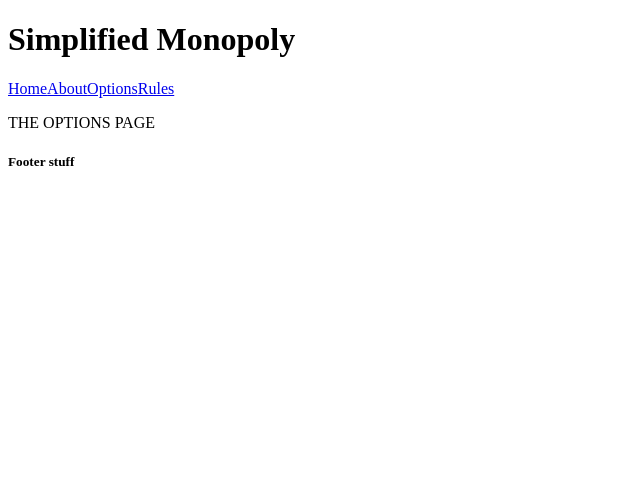
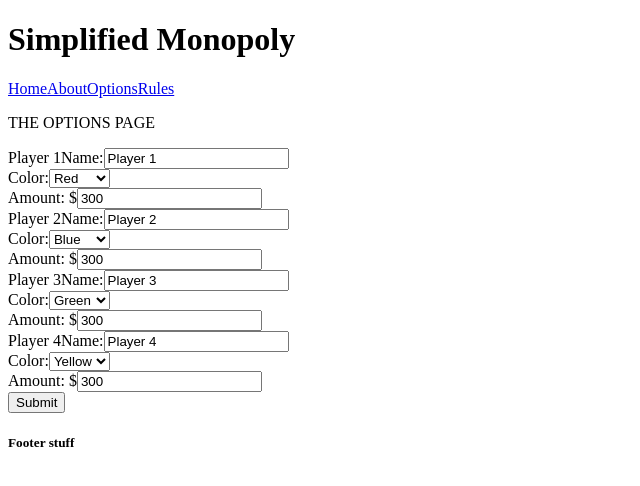
Before and after one commit to CodyRR/Unit-1-Monopoly, a React (Vite) app in the folder Simplified-Monopoly/: page /options in a window 1280 px wide. Shown: the top 486 px of the page, without its empty margins (0-640 px from the left). Built offline with nearby package versions, Linux system fonts and the light colour scheme.

Commit message:
Starting work on the Options page

```diff
--- /dev/null
+++ b/Simplified-Monopoly/src/common/PlayerColorOption.jsx
@@ -0,0 +1,20 @@
+
+const PlayerColorOption = ({id, defaultElement, handleChange}) => {
+
+
+    return (
+        <div>
+            <label>
+                Color:
+            </label>
+            <select name={id} id={id} defaultValue={defaultElement} onChange={handleChange}>
+                <option value="red">Red</option>
+                <option value="blue">Blue</option>
+                <option value="green">Green</option>
+                <option value="yellow">Yellow</option>
+            </select>
+        </div>
+    )
+}
+
+export default PlayerColorOption
--- a/Simplified-Monopoly/src/data/defaultPlayerData.js
+++ b/Simplified-Monopoly/src/data/defaultPlayerData.js
@@ -1,6 +1,5 @@
 
 export const defaultPlayerData = [
-
     [1, "Player 1", "red", 300],
     [2, "Player 2", "blue", 300],
     [3, "Player 3", "green", 300],
--- a/Simplified-Monopoly/src/pages/OptionPage.jsx
+++ b/Simplified-Monopoly/src/pages/OptionPage.jsx
@@ -1,7 +1,73 @@
+import { useState } from "react";
+import PlayerColorOption from "../common/PlayerColorOption";
+import { defaultPlayerData } from "../data/defaultPlayerData";
 
 const OptionsPage = () => {
+
+    const [playerData, setPlayerData] = useState({...defaultPlayerData});
+
+    const handleDataChange = (playerNum, index, event) => {
+        let newData = {...playerData};
+        newData[playerNum][index] = event.target.value;
+        setPlayerData(newData);
+    }
+
+    const testData = (event) => {
+
+        event.preventDefault();
+        console.log(playerData);
+    }
+
+
     return (
-        <p>THE OPTIONS PAGE</p>
+        <div>
+            <p>THE OPTIONS PAGE</p>
+            <form >
+                <div>
+                    <label>Player 1</label>
+                    <label>Name:
+                        <input type="text" name="player1Name" defaultValue="Player 1" onChange={(event) => handleDataChange(0,1, event)} />
+                    </label>
+                    <PlayerColorOption id="Player1Color" defaultElement="red" handleChange={(event) => handleDataChange(0,2, event)} />
+                    <label>Amount: $
+                        <input type="number" name="player1Amount" step="1" defaultValue="300" onChange={(event) => handleDataChange(0,3, event)} />
+                    </label>
+                </div>
+                <div>
+                    <label>Player 2</label>
+                    <label>Name:
+                        <input type="text" name="player2Name" defaultValue="Player 2" onChange={(event) => handleDataChange(1,1, event)} />
+                    </label>
+                    <PlayerColorOption id="Player2Color" defaultElement="blue" handleChange={(event) => handleDataChange(1,2, event)} />
+                    <label>Amount: $
+                        <input type="number" name="player2Amount" step="1" defaultValue="300" onChange={(event) => handleDataChange(1,3, event)} />
+                    </label>
+                </div>
+                <div>
+                    <label>Player 3</label>
+                    <label>Name:
+                        <input type="text" name="player3Name" defaultValue="Player 3" onChange={(event) => handleDataChange(2,1, event)} />
+                    </label>
+                    <PlayerColorOption id="Player3Color" defaultElement="green" handleChange={(event) => handleDataChange(2,2, event)} />
+                    <label>Amount: $
+                        <input type="number" name="player4Amount" step="1" defaultValue="300" onChange={(event) => handleDataChange(2,3, event)} />
+                    </label>
+                </div>
+                <div>
+                    <label>Player 4</label>
+                    <label>Name:
+                        <input type="text" name="player4Name" defaultValue="Player 4" onChange={(event) => handleDataChange(3,1, event)} />
+                    </label>
+                    <PlayerColorOption id="Player4Color" defaultElement="yellow" handleChange={(event) => handleDataChange(3,2, event)} />
+                    <label>Amount: $
+                        <input type="number" name="player4Amount" step="1" defaultValue="300" onChange={(event) => handleDataChange(3,3, event)} />
+                    </label>
+                </div>
+
+
+                <button onClick={testData}>Submit</button>
+            </form>
+        </div>
     )
 }
 
```
